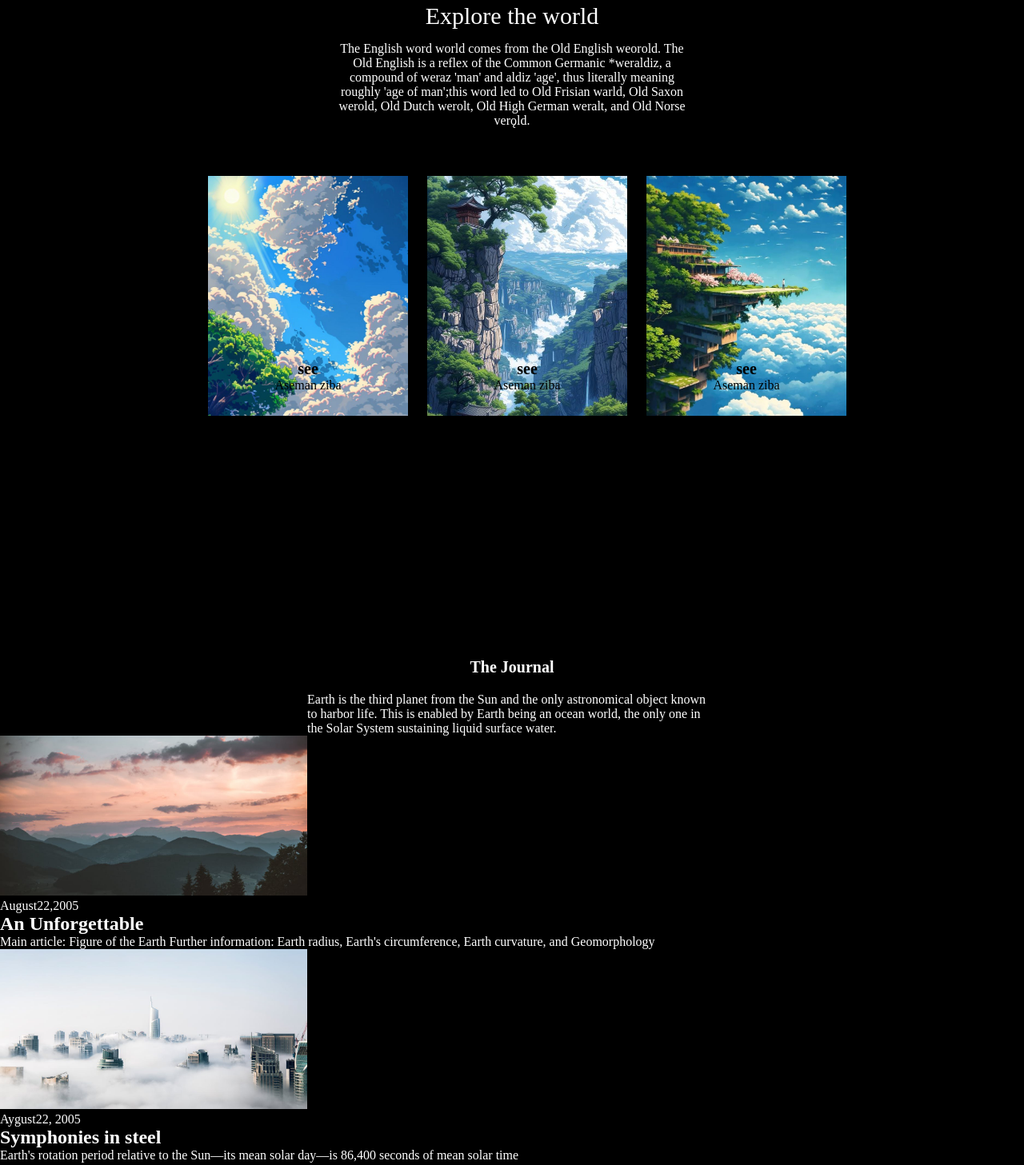
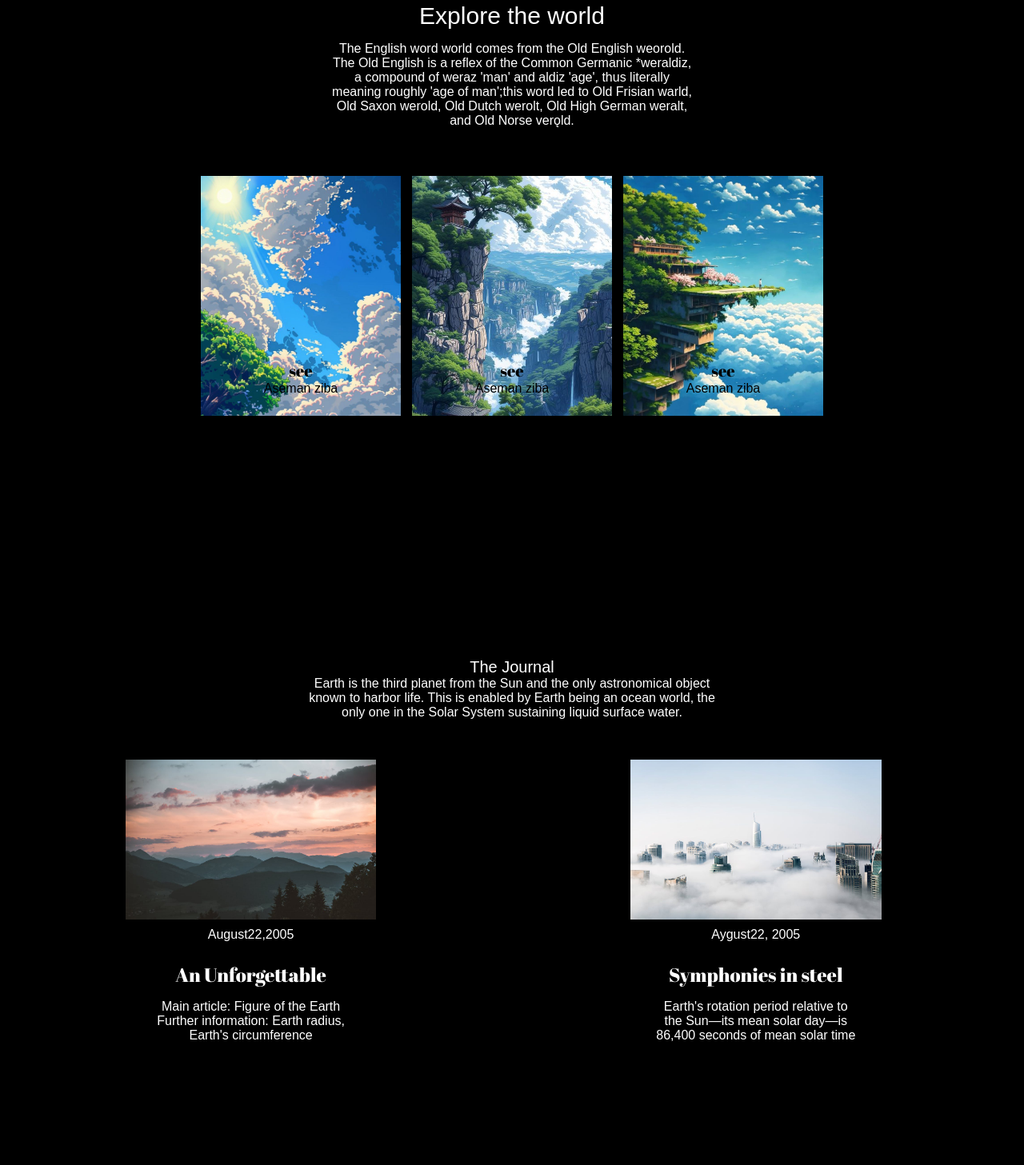
Before and after one commit to Maribehzadi/mari-project, a plain HTML site: page CSS/css practice project/index.html in a window 1280 px wide. Shown: the part 807-2264 px from the top of the page at 80% size. Drawn offline with nearby package versions, Linux system fonts and the light colour scheme; a web font is replaced by a local one.

Commit message:
Finish-project

```diff
--- a/CSS/css practice project/index.html
+++ b/CSS/css practice project/index.html
@@ -2,6 +2,16 @@
 <html lang="en">
   <head>
     <link rel="stylesheet" href="style.css" />
+    <link rel="preconnect" href="https://fonts.googleapis.com" />
+    <link rel="preconnect" href="https://fonts.gstatic.com" crossorigin />
+    <link
+      href="https://fonts.googleapis.com/css2?family=Abril+Fatface&family=Playfair+Display:ital,wght@0,400..900;1,400..900&display=swap"
+      rel="stylesheet"
+    />
+    <link
+      rel="stylesheet"
+      href="https://fonts.googleapis.com/css2?family=Material+Symbols+Outlined:opsz,wght,FILL,GRAD@24,400,0,0"
+    />
     <meta charset="UTF-8" />
     <meta name="viewport" content="width=device-width, initial-scale=1.0" />
     <title>practice project</title>
@@ -14,7 +24,19 @@
           <ul>
             <li class="About">About</li>
             <li class="ADD">ADD</li>
-            <li class="Location">Location</li>
+            <li class="Location">
+              <svg
+                xmlns="http://www.w3.org/2000/svg"
+                height="40px"
+                viewBox="0 -960 960 960"
+                width="40px"
+                fill="#FFFFFF"
+              >
+                <path
+                  d="M480-80q-106 0-173-31.83-67-31.84-67-81.5 0-25.34 20.17-47.84 20.16-22.5 55.5-37.5l51 47.67q-16.34 4.67-32.5 15.33Q318-205 306.67-193.33q15.66 18.66 67 32.66 51.33 14 106.33 14t106.83-14q51.84-14 67.5-32.66-11.66-12.67-29.33-23-17.67-10.34-34.33-15l51.33-48q37.33 15.33 57.67 37.83Q720-219 720-193.33q0 49.66-67 81.5Q586-80 480-80Zm1-203.33q105.67-78.34 159-158.17 53.33-79.83 53.33-152.5 0-108.67-69-164T480-813.33q-74.67 0-144 55.33t-69.33 164q0 71 53 147.83 53 76.84 161.33 162.84ZM480-200Q339.67-304 269.83-402 200-500 200-594q0-71 25.5-124.5t65.83-89.5q40.34-36 90-54Q431-880 480-880t99 18q50 18 90 54t65.5 89.5Q760-665 760-594q0 94-69.5 192T480-200Zm0-320q33 0 56.5-23.5T560-600q0-33-23.5-56.5T480-680q-33 0-56.5 23.5T400-600q0 33 23.5 56.5T480-520Zm0-80Z"
+                />
+              </svg>
+            </li>
             <li class="Website">Website</li>
             <li class="search">Search</li>
           </ul>
@@ -28,7 +50,19 @@
           <div class="great">The Great Outdoors</div>
           <div class="wander">Wander Often.Wonder always</div>
         </div>
-        <div class="play">play</div>
+        <div class="play">
+          <svg
+            xmlns="http://www.w3.org/2000/svg"
+            height="48px"
+            viewBox="0 -960 960 960"
+            width="48px"
+            fill="#FFFFFF"
+          >
+            <path
+              d="m383-310 267-170-267-170v340Zm97 230q-82 0-155-31.5t-127.5-86Q143-252 111.5-325T80-480q0-83 31.5-156t86-127Q252-817 325-848.5T480-880q83 0 156 31.5T763-763q54 54 85.5 127T880-480q0 82-31.5 155T763-197.5q-54 54.5-127 86T480-80Zm0-60q142 0 241-99.5T820-480q0-142-99-241t-241-99q-141 0-240.5 99T140-480q0 141 99.5 240.5T480-140Zm0-340Z"
+            />
+          </svg>
+        </div>
       </div>
     </header>
     <!-- .......section-first....... -->
@@ -60,21 +94,26 @@
     </section>
     <!-- ......section-second...... -->
     <section class="section-second">
+      <div class="section-second-head">
         <h1 class="section-second-title">The Journal</h1>
         <p class="section-second-paragraph">
-        Earth is the third planet from the Sun and the only astronomical object
-        known to harbor life. This is enabled by Earth being an ocean world, the
-        only one in the Solar System sustaining liquid surface water.
+          Earth is the third planet from the Sun and the only astronomical
+          object known to harbor life. This is enabled by Earth being an ocean
+          world, the only one in the Solar System sustaining liquid surface
+          water.
         </p>
+      </div>
       <div class="section-second-image">
+        <div class="section-second-image-part1">
           <div class="section-second-image-box1"></div>
           <p class="section-second-image-box1-text">August22,2005</p>
           <h1 class="section-second-image-box1-title">An Unforgettable</h1>
           <p class="section-second-image-box1-paragraph">
             Main article: Figure of the Earth Further information: Earth radius,
-          Earth's circumference, Earth curvature, and Geomorphology
+            Earth's circumference
           </p>
-
+        </div>
+        <div class="section-second-image-part2">
           <div class="section-second-image-box2"></div>
           <p class="section-second-image-box2-text">Aygust22, 2005</p>
           <h1 class="section-second-image-box2-title">Symphonies in steel</h1>
@@ -83,6 +122,7 @@
             86,400 seconds of mean solar time
           </p>
         </div>
+      </div>
     </section>
     <!-- ......section-third....... -->
     <section class="section-third">
--- a/CSS/css practice project/style.css
+++ b/CSS/css practice project/style.css
@@ -24,6 +24,9 @@ body {
 }
 .nav-container .list ul {
   text-align: center;
+  font-family: "Questrial", sans-serif;
+  font-weight: 400;
+  font-style: normal;
 }
 /* .....header...... */
 .header {
@@ -52,10 +55,20 @@ body {
 }
 .great {
   font-size: 50px;
+  font-family: "Abril Fatface", serif;
+  font-weight: 400;
+  font-style: normal;
 }
 .wander {
   font-size: 15px;
   padding: 10px 0;
+  font-family: "Questrial", sans-serif;
+  font-weight: 400;
+  font-style: normal;
+}
+.play {
+  text-align: center;
+  margin-top: 220px;
 }
 /* ....section-first.. */
 .section-first {
@@ -69,6 +82,9 @@ body {
   color: white;
   position: relative;
   top: 10px;
+  font-family: "Questrial", sans-serif;
+  font-weight: 400;
+  font-style: normal;
 }
 .section-first-title {
   font-size: 30px;
@@ -79,7 +95,7 @@ body {
   margin-top: 15px;
 }
 .section-first-image {
-  position: relative;
+  text-align: center;
 }
 .section-first-image-box1 {
   width: 250px;
@@ -90,16 +106,20 @@ body {
   background-image: url(image/photo_2_2024-07-02_21-07-40.jpg);
   display: inline-block;
   margin-top: 70px;
-  position: relative;
-  left: 260px;
 }
 .section-first-image-box1-title {
   font-size: 20px;
   text-align: center;
   padding-top: 230px;
+  font-family: "Abril Fatface", serif;
+  font-weight: 400;
+  font-style: normal;
 }
 .section-first-image-box1-paragraph {
   text-align: center;
+  font-family: "Questrial", sans-serif;
+  font-weight: 400;
+  font-style: normal;
 }
 .section-first-image-box2 {
   width: 250px;
@@ -109,16 +129,21 @@ body {
   background-repeat: no-repeat;
   background-image: url(image/photo_5_2024-07-02_21-07-40.jpg);
   display: inline-block;
-  position: relative;
-  left: 280px;
+  margin: 0 10px;
 }
 .section-first-image-box2-title {
   font-size: 20px;
   text-align: center;
   padding-top: 230px;
+  font-family: "Abril Fatface", serif;
+  font-weight: 400;
+  font-style: normal;
 }
 .section-first-image-box2-paragraph {
   text-align: center;
+  font-family: "Questrial", sans-serif;
+  font-weight: 400;
+  font-style: normal;
 }
 .section-first-image-box3 {
   width: 250px;
@@ -128,16 +153,20 @@ body {
   background-repeat: no-repeat;
   background-image: url(image/photo_3_2024-07-02_21-07-40.jpg);
   display: inline-block;
-  position: relative;
-  left: 300px;
 }
 .section-first-image-box3-title {
   font-size: 20px;
   text-align: center;
   padding-top: 230px;
+  font-family: "Abril Fatface", serif;
+  font-weight: 400;
+  font-style: normal;
 }
 .section-first-image-box3-paragraph {
   text-align: center;
+  font-family: "Questrial", sans-serif;
+  font-weight: 400;
+  font-style: normal;
 }
 /* ....section-second...... */
 .section-second {
@@ -145,51 +174,109 @@ body {
   height: 100vh;
   background-color: black;
 }
+.section-second-head {
+  margin-bottom: 50px;
+  text-align: center;
+}
 .section-second-title {
-  text-align: center;
   color: white;
   padding-top: 30px;
   font-size: 20px;
+  font-family: "Questrial", sans-serif;
+  font-weight: 400;
+  font-style: normal;
 }
 .section-second-paragraph {
   color: white;
   width: 40%;
+  margin-top: 20px;
   margin: auto;
-  margin-top: 20px;
+  font-family: "Questrial", sans-serif;
+  font-weight: 400;
+  font-style: normal;
+}
+.section-second-image-part1 {
+  display: inline-block;
+  width: 49%;
+  text-align: center;
 }
 .section-second-image-box1 {
-  width: 30%;
+  width: 50%;
   height: 200px;
   background-image: url(image/photo_1_2024-07-02_21-08-01.jpg);
   background-position: center;
   background-size: cover;
   background-repeat: no-repeat;
-  display: inline-block;
+  margin: auto;
 }
 .section-second-image-box1-text {
   color: white;
+  padding: 10px 0;
+  font-family: "Questrial", sans-serif;
+  font-weight: 400;
+  font-style: normal;
 }
 .section-second-image-box1-title {
   color: white;
+  padding: 15px 0;
+  font-family: "Abril Fatface", serif;
+  font-weight: 400;
+  font-style: normal;
 }
 .section-second-image-box1-paragraph {
   color: white;
+  width: 40%;
+  margin: auto;
+  font-family: "Questrial", sans-serif;
+  font-weight: 400;
+  font-style: normal;
+}
+.section-second-image-part2 {
+  display: inline-block;
+  width: 49%;
+  text-align: center;
 }
 .section-second-image-box2 {
-  width: 30%;
+  width: 50%;
   height: 200px;
   background-image: url(image/photo_3_2024-07-02_21-08-01.jpg);
   background-position: center;
   background-size: cover;
   background-repeat: no-repeat;
-  display: inline-block;
+  margin: auto;
 }
 .section-second-image-box2-text {
   color: white;
+  padding: 10px 0;
+  font-family: "Questrial", sans-serif;
+  font-weight: 400;
+  font-style: normal;
 }
 .section-second-image-box2-title {
   color: white;
+  padding: 15px 0;
+  font-family: "Abril Fatface", serif;
+  font-weight: 400;
+  font-style: normal;
 }
 .section-second-image-box2-paragraph {
   color: white;
+  width: 40%;
+  margin: auto;
+  font-family: "Questrial", sans-serif;
+  font-weight: 400;
+  font-style: normal;
 }
+.section-third {
+  width: 100%;
+  height: 100vh;
+  background-image: url(image/photo_2_2024-07-02_21-07-51.jpg);
+  background-position: center;
+  background-repeat: no-repeat;
+  background-size: cover;
+}
+.section-third-shadow {
+  width: 100%;
+  height: 100vh;
+  background-image: linear-gradient(black, rgba(0, 0, 0, 0), rgba(0, 0, 0, 0));
+}
```
Lines whose indentation alone changed are shown as unchanged.
